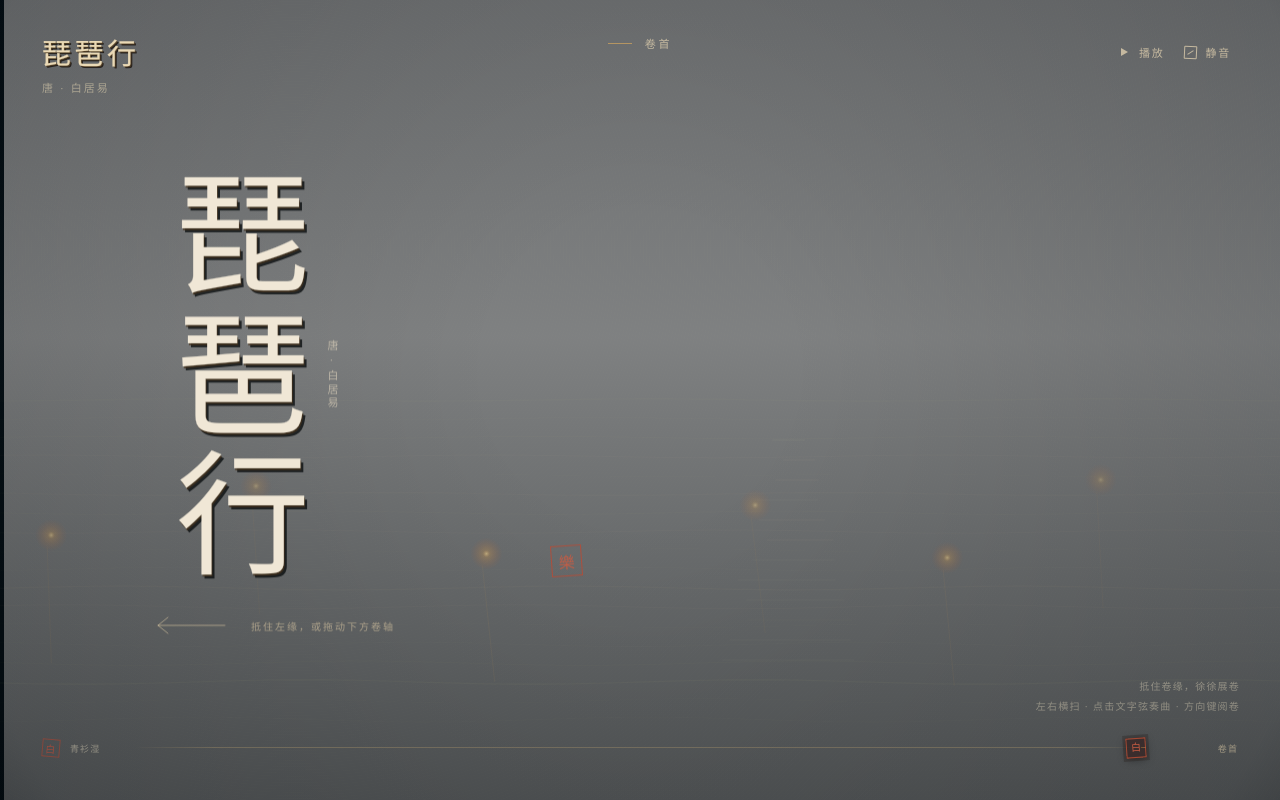
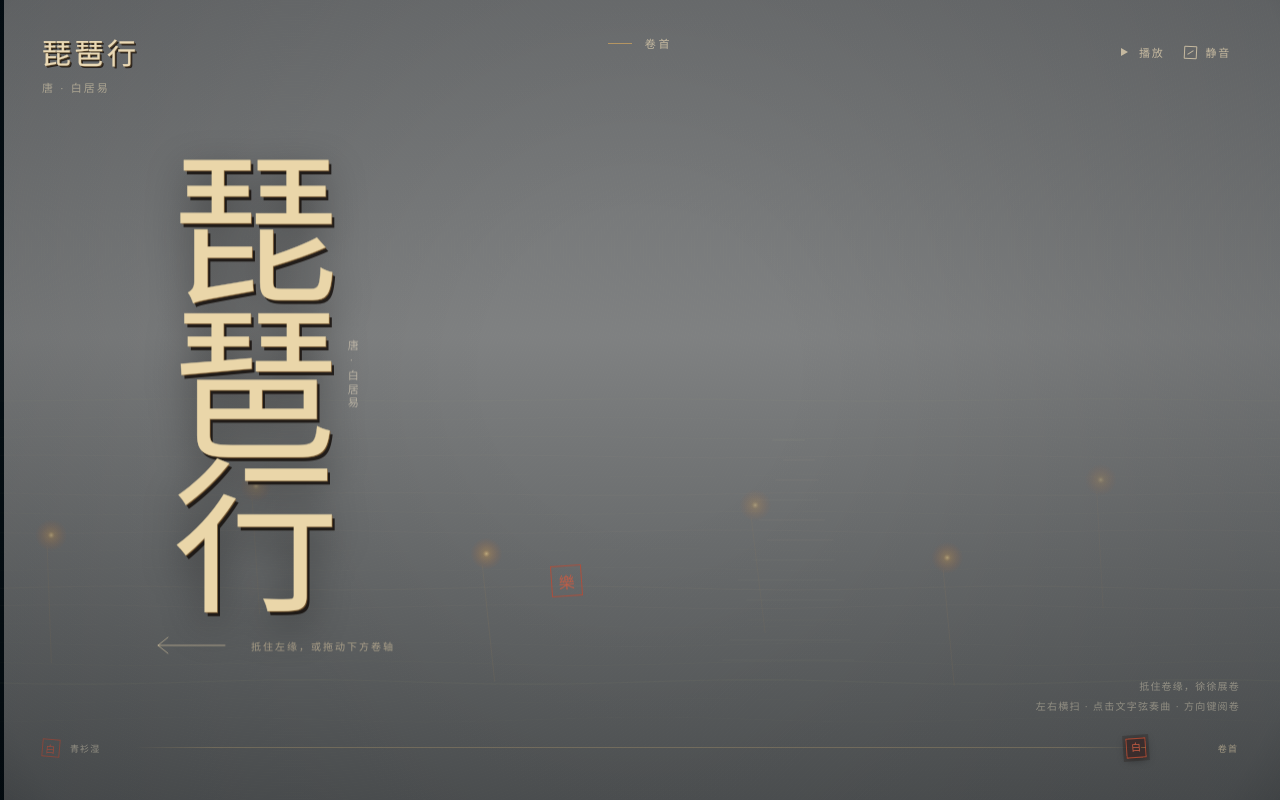
Before and after one commit to YIYANG-hakimide/pipa-xing-interactive-scroll, a website built with Vite: page index.html in a window 1280 px wide. Built offline with nearby package versions, Linux system fonts and the light colour scheme; animation ran at ten frames a second; a web font is replaced by a local one.

Commit message:
refine opening title transition and cadence

```diff
--- a/src/features/poem-stage/PoemStage.ts
+++ b/src/features/poem-stage/PoemStage.ts
@@ -11,6 +11,13 @@ import { pipaXing } from "../../content/works/pipa-xing";
 import { stringMidiForColumn } from "../../themes/pipa-xing/melody";
 import { buildPoemColumns } from "./poemColumns";
 import { calculateStageMetrics } from "./stageMetrics";
+import {
+  OPENING_CADENCE_RESET,
+  OPENING_CADENCE_TRIGGER,
+  OPENING_CADENCE_WINDOW_END,
+  clamp01,
+  introExitProgress
+} from "./stageTransitions";
 import { StageUiPresenter } from "./StageUiPresenter";
 import { StageNavigation } from "./StageNavigation";
 import type { PoemColumn, PoemStageElements } from "./types";
@@ -486,12 +493,18 @@ export class PoemStage {
       reducedMotion: this.reducedMotion
     });
 
-    const introProgress = Math.max(
-      0,
+    const introProgress = clamp01(
       this.navigation.viewport.offset / Math.max(1, this.introDistance)
     );
-    if (introProgress > 0.7 && introProgress < 1.08) this.tryPlayOpeningCadence();
-    if (introProgress < 0.16) this.openingSoundPlayed = false;
+    const introTransition = introExitProgress(introProgress);
+    this.canvas.dataset.introTransition = introTransition.toFixed(3);
+    if (
+      introProgress >= OPENING_CADENCE_TRIGGER &&
+      introProgress < OPENING_CADENCE_WINDOW_END
+    ) {
+      this.tryPlayOpeningCadence();
+    }
+    if (introProgress < OPENING_CADENCE_RESET) this.openingSoundPlayed = false;
 
     if (endingProgress > 0.72 && !this.endingSoundPlayed) {
       this.endingSoundPlayed = true;
--- a/src/features/poem-stage/StageUiPresenter.ts
+++ b/src/features/poem-stage/StageUiPresenter.ts
@@ -1,4 +1,10 @@
 import type { PoemColumn, PoemStageElements } from "./types";
+import {
+  INTRO_EXIT_END,
+  clamp01,
+  easeOutCubic,
+  introExitProgress
+} from "./stageTransitions";
 
 interface StageUiState {
   progress: number;
@@ -21,21 +27,29 @@ export class StageUiPresenter {
   }
 
   update(state: StageUiState): void {
-    const introProgress = Math.max(
-      0,
-      Math.min(1, state.offset / Math.max(1, state.introDistance))
-    );
-    const introShift = state.reducedMotion ? 0 : introProgress * state.width * 0.62;
+    const introProgress = clamp01(state.offset / Math.max(1, state.introDistance));
+    const introExit = introExitProgress(introProgress);
+    const easedIntroExit = easeOutCubic(introExit);
+    const introShift = state.reducedMotion ? 0 : easedIntroExit * state.width * 0.075;
     this.elements.intro.style.setProperty("--intro-x", `${introShift}px`);
     this.elements.intro.style.setProperty(
       "--intro-alpha",
-      String(1 - Math.max(0, (introProgress - 0.18) / 0.82))
+      String(1 - easedIntroExit)
     );
     this.elements.intro.style.setProperty(
       "--intro-blur",
-      `${state.reducedMotion ? 0 : introProgress * 1.2}px`
+      `${state.reducedMotion ? 0 : easedIntroExit * 1.8}px`
     );
-    this.elements.intro.style.visibility = introProgress > 0.995 ? "hidden" : "visible";
+    this.elements.intro.style.setProperty("--intro-copy-alpha", String(1 - introExit));
+    this.elements.intro.style.setProperty(
+      "--intro-composition-x",
+      `${state.reducedMotion ? 0 : easedIntroExit * 24}px`
+    );
+    this.elements.intro.style.setProperty(
+      "--intro-title-y",
+      `${state.reducedMotion ? 0 : easedIntroExit * -28}px`
+    );
+    this.elements.intro.style.visibility = introExit > 0.995 ? "hidden" : "visible";
 
     const progressLabel = this.progressLabel(state);
     const progressPercent = Math.round(state.progress * 100);
@@ -75,7 +89,7 @@ export class StageUiPresenter {
     const endingVisible = state.endingProgress > 0;
     this.elements.ending.classList.toggle("is-visible", endingVisible);
     this.elements.ending.setAttribute("aria-hidden", String(!endingVisible));
-    this.experience.classList.toggle("is-reading", introProgress > 0.86);
+    this.experience.classList.toggle("is-reading", introExit > 0.78);
     this.experience.classList.toggle("is-ending", state.endingProgress > 0.02);
     this.experience.classList.toggle("is-reduced-motion", state.reducedMotion);
     this.experience.style.setProperty("--reading-progress", String(state.progress));
@@ -85,7 +99,7 @@ export class StageUiPresenter {
   }
 
   private progressLabel(state: StageUiState): string {
-    if (state.offset < state.introDistance * 0.82) return "卷首";
+    if (state.offset < state.introDistance * INTRO_EXIT_END) return "卷首";
     if (state.offset > state.readingEndOffset + state.endingDistance * 0.45) return "曲终";
     const readingProgress = Math.max(
       0,
@@ -105,7 +119,7 @@ export class StageUiPresenter {
       this.setSection("ending", "曲终", state.reducedMotion);
       return;
     }
-    if (state.offset < state.introDistance * 0.78) {
+    if (state.offset < state.introDistance * INTRO_EXIT_END) {
       this.setSection("intro", "卷首", state.reducedMotion);
       return;
     }
--- /dev/null
+++ b/src/features/poem-stage/stageTransitions.ts
@@ -0,0 +1,22 @@
+export const INTRO_EXIT_START = 0.025;
+export const INTRO_EXIT_END = 0.21;
+export const OPENING_CADENCE_TRIGGER = 0.075;
+export const OPENING_CADENCE_WINDOW_END = 0.46;
+export const OPENING_CADENCE_RESET = 0.012;
+
+export function clamp01(value: number): number {
+  return Math.max(0, Math.min(1, value));
+}
+
+export function progressBetween(value: number, start: number, end: number): number {
+  return clamp01((value - start) / Math.max(0.0001, end - start));
+}
+
+export function easeOutCubic(value: number): number {
+  const remaining = 1 - clamp01(value);
+  return 1 - remaining * remaining * remaining;
+}
+
+export function introExitProgress(introProgress: number): number {
+  return progressBetween(introProgress, INTRO_EXIT_START, INTRO_EXIT_END);
+}
--- a/src/styles/global.css
+++ b/src/styles/global.css
@@ -439,6 +439,9 @@ button {
   --intro-x: 0px;
   --intro-alpha: 1;
   --intro-blur: 0px;
+  --intro-copy-alpha: 1;
+  --intro-composition-x: 0px;
+  --intro-title-y: 0px;
   position: absolute;
   z-index: 8;
   top: 50%;
@@ -461,22 +464,29 @@ button {
   display: flex;
   align-items: center;
   gap: 30px;
+  color: #ead6a9;
+  opacity: var(--intro-copy-alpha);
+  transform: translateX(var(--intro-composition-x));
+  will-change: opacity, transform;
 }
 
 .intro h2 {
   margin: 0;
-  color: #f0e7d6;
-  font-family: "Kaiti SC", "STKaiti", "KaiTi", serif;
-  font-size: clamp(86px, 10.5vw, 146px);
+  color: #ead6a9;
+  font-family: var(--font-content);
+  font-size: clamp(116px, 13vw, 184px);
   font-weight: 400;
-  line-height: 0.94;
-  letter-spacing: 0.04em;
+  line-height: 0.88;
+  letter-spacing: -0.08em;
   writing-mode: vertical-rl;
   white-space: nowrap;
   text-shadow:
-    1px 2px 0 rgba(71, 51, 29, 0.72),
-    3px 4px 0 rgba(8, 12, 13, 0.78);
-  -webkit-text-stroke: 0.3px rgba(246, 237, 218, 0.62);
+    1px 1px 0 rgba(147, 106, 55, 0.68),
+    3px 4px 0 rgba(18, 12, 8, 0.82),
+    0 14px 40px rgba(0, 0, 0, 0.48);
+  -webkit-text-stroke: 0.6px rgba(234, 214, 169, 0.62);
+  transform: translateY(var(--intro-title-y));
+  will-change: transform;
 }
 
 .intro__byline {
```
